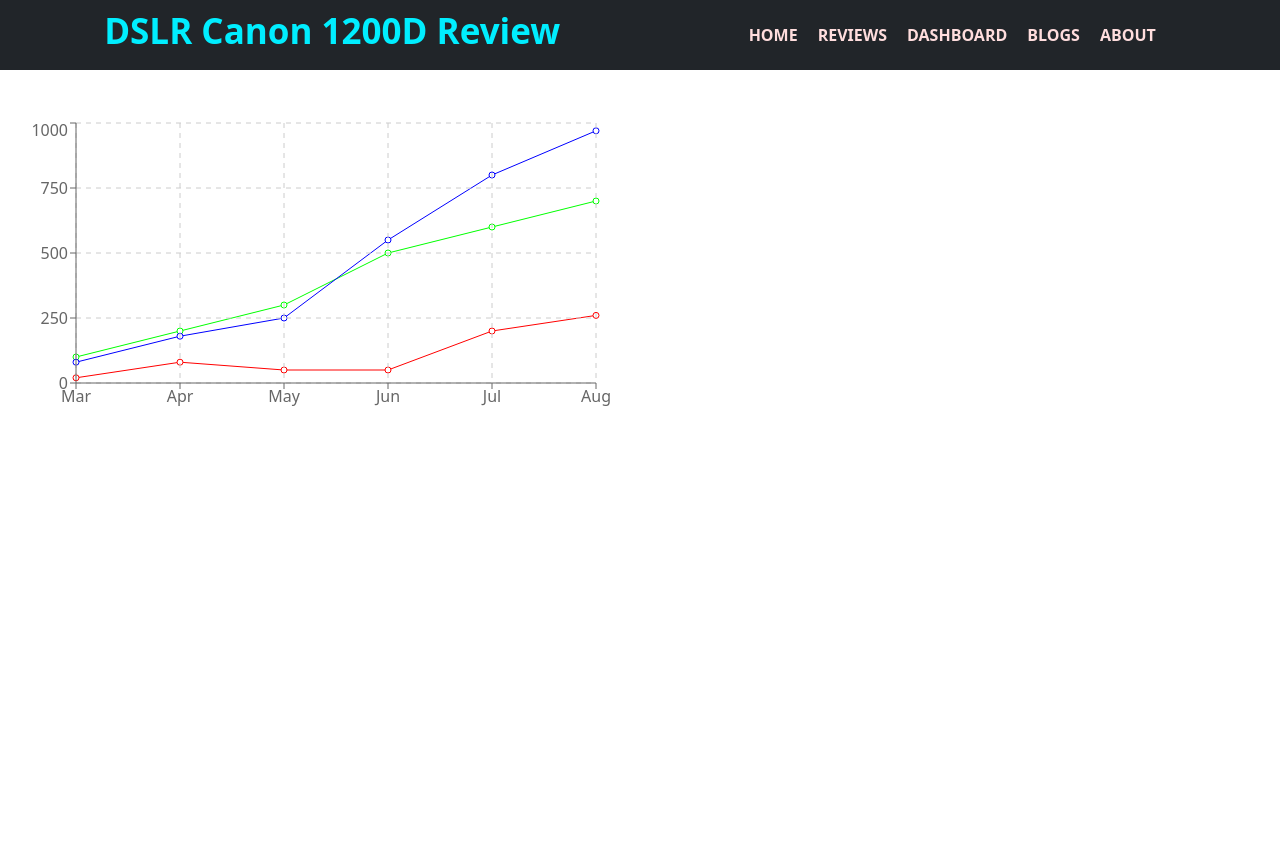
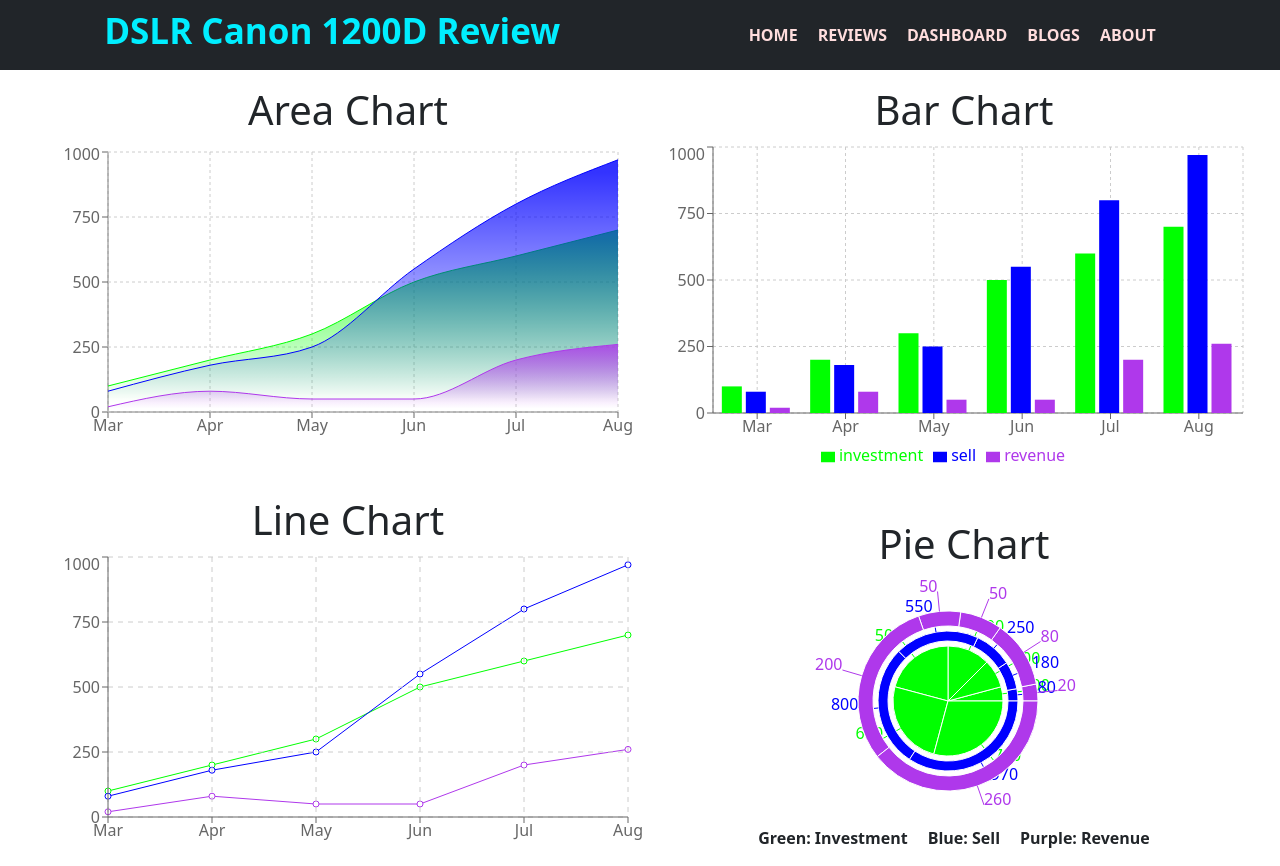
Before and after one commit to Sanjidk/product-analysis-website, a React (Create React App) app: page /dashboard in a window 1280 px wide. Before the commit the page ends 800 px from the top, so only its background shows below. Built offline with nearby package versions, Linux system fonts and the light colour scheme.

Commit message:
all chart done

```diff
--- /dev/null
+++ b/src/components/Dashboard/Dashboard.css
@@ -0,0 +1,9 @@
+.dashboard-div{
+  display: grid;
+  grid-template-columns: 1fr 1fr;
+}
+
+.pie-span span{
+margin-right: 20px;
+font-weight: 600;
+}
--- a/src/components/Dashboard/Dashboard.js
+++ b/src/components/Dashboard/Dashboard.js
@@ -1,5 +1,6 @@
 import React from 'react';
-import { CartesianGrid, Line, LineChart, Tooltip, XAxis, YAxis } from 'recharts';
+import './Dashboard.css';
+import { Area, AreaChart, Bar, BarChart, CartesianGrid, Legend, Line, LineChart, Pie, PieChart, Tooltip, XAxis, YAxis } from 'recharts';
 
 const Dashboard = () => {
 
@@ -43,20 +44,72 @@
   ]
 
   return (
-    <div>
-        <div className='mt-5 ms-3'>
+    <div className='dashboard-div'>
+      <div className='mt-3 ms-5'>
+          <h1>Area Chart</h1>
+          <AreaChart width={600} height={300} data={data}
+    margin={{ top: 10, right: 30, left: 0, bottom: 0 }}>
+    <defs>
+    <linearGradient id="colorUv" x1="0" y1="0" x2="0" y2="1">
+      <stop offset="5%" stopColor="#00FF00" stopOpacity={0.8}/>
+      <stop offset="95%" stopColor="#00FF00" stopOpacity={0}/>
+    </linearGradient>
+    <linearGradient id="colorPv" x1="0" y1="0" x2="0" y2="1">
+      <stop offset="5%" stopColor="#0000FF" stopOpacity={0.8}/>
+      <stop offset="95%" stopColor="#0000FF" stopOpacity={0}/>
+    </linearGradient>
+    <linearGradient id="colorRv" x1="0" y1="0" x2="0" y2="1">
+      <stop offset="5%" stopColor="#AF38EB" stopOpacity={0.8}/>
+      <stop offset="95%" stopColor="#AF38EB" stopOpacity={0}/>
+    </linearGradient>
+      </defs>
+      <XAxis dataKey="month" />
+      <YAxis />
+      <CartesianGrid strokeDasharray="3 3" />
+      <Tooltip />
+      <Area type="monotone" dataKey="investment" stroke="#00FF00" fillOpacity={1} fill="url(#colorUv)" />
+      <Area type="monotone" dataKey="sell" stroke="#0000FF" fillOpacity={1} fill="url(#colorPv)" />
+      <Area type="monotone" dataKey="revenue" stroke="#AF38EB" fillOpacity={1} fill="url(#colorRv)" />
+    </AreaChart>
+      </div>
+      <div className='mt-3'>
+        <h1>Bar Chart</h1>
+      <BarChart width={600} height={330} data={data}>
+          <CartesianGrid strokeDasharray="3 3" />
+          <XAxis dataKey="month" />
+          <YAxis />
+          <Tooltip />
+          <Legend />
+          <Bar dataKey="investment" fill="#00FF00" />
+          <Bar dataKey="sell" fill="#0000FF" />
+          <Bar dataKey="revenue" fill="#AF38EB" />
+        </BarChart>
+      </div>
+      <div className='mt-4 ms-5'>
+      <h1>Line Chart</h1>
         <LineChart width={600} height={300} data={data} margin={{ top: 5, right: 20, bottom: 5, left: 0 }}>
       <Line dataKey="investment" stroke="#00FF00" />
       <Line dataKey="sell" stroke="#0000FF" />
-      <Line dataKey="revenue" stroke="#FF0000" />
+      <Line dataKey="revenue" stroke="#AF38EB" />
       <CartesianGrid stroke="#ccc" strokeDasharray="5 5" />
       <XAxis dataKey="month" />
       <YAxis />
       <Tooltip />
     </LineChart>
       </div>
-      <div>
-
+      <div className='mt-5'>
+        <h1>Pie Chart</h1>
+        <PieChart width={600} height={250}>
+        <Pie data={data} dataKey="investment" nameKey="month" cx="50%" cy="50%" outerRadius={55} fill="#00FF00" label />
+        <Pie data={data} dataKey="sell" nameKey="month" cx="50%" cy="50%" innerRadius={60} outerRadius={70} fill="#0000FF" label />
+        <Pie data={data} dataKey="revenue" nameKey="month" cx="50%" cy="50%" innerRadius={75} outerRadius={90} fill="#AF38EB" label />
+      <Tooltip />
+    </PieChart>
+    <p className='pie-span'>
+      <span>Green: Investment</span>
+      <span>Blue: Sell</span>
+      <span>Purple: Revenue</span>
+      </p>
       </div>
     </div>
 
```
